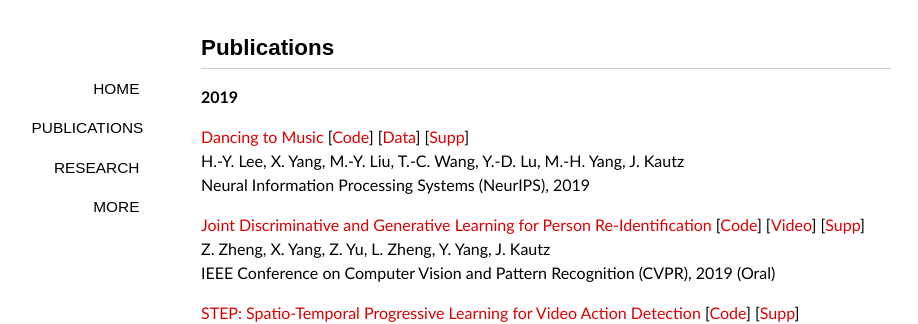
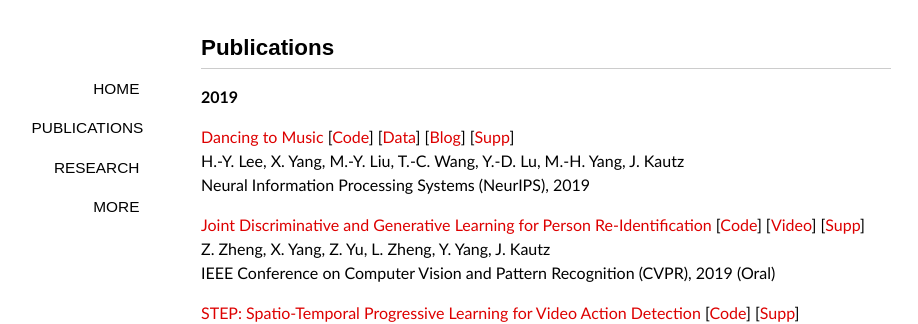
Before and after one commit to xiaodongyang/xiaodongyang.github.io, a Jekyll site: the page built from publications/index.md, in a window 1280 px wide and 900 px high. Shown: the top 324 px of the window, without its empty margins (94-1012 px from the left). Built offline with Jekyll 4.4.1, drawn with Linux system fonts in a browser that asks for light colours; some web fonts are replaced.

Commit message:
Update index.md

```diff
--- a/publications/index.md
+++ b/publications/index.md
@@ -6,7 +6,7 @@ comments: no
 
 **2019**
 
-[Dancing to Music](/publications/papers/dance2music-neurips19.pdf) [[Code](https://github.com/NVlabs/Dance2Music)] [[Data](https://github.com/NVlabs/Dance2Music)] [[Supp](/publications/papers/dance2music-supp-neurips19.pdf)]
+[Dancing to Music](/publications/papers/dance2music-neurips19.pdf) [[Code](https://github.com/NVlabs/Dance2Music)] [[Data](https://github.com/NVlabs/Dance2Music)] [[Blog](https://news.developer.nvidia.com/nvidia-dance-to-music-neurips/)] [[Supp](/publications/papers/dance2music-supp-neurips19.pdf)]
 H.-Y. Lee, X. Yang, M.-Y. Liu, T.-C. Wang, Y.-D. Lu, M.-H. Yang, J. Kautz
 Neural Information Processing Systems (NeurIPS), 2019
 
```
